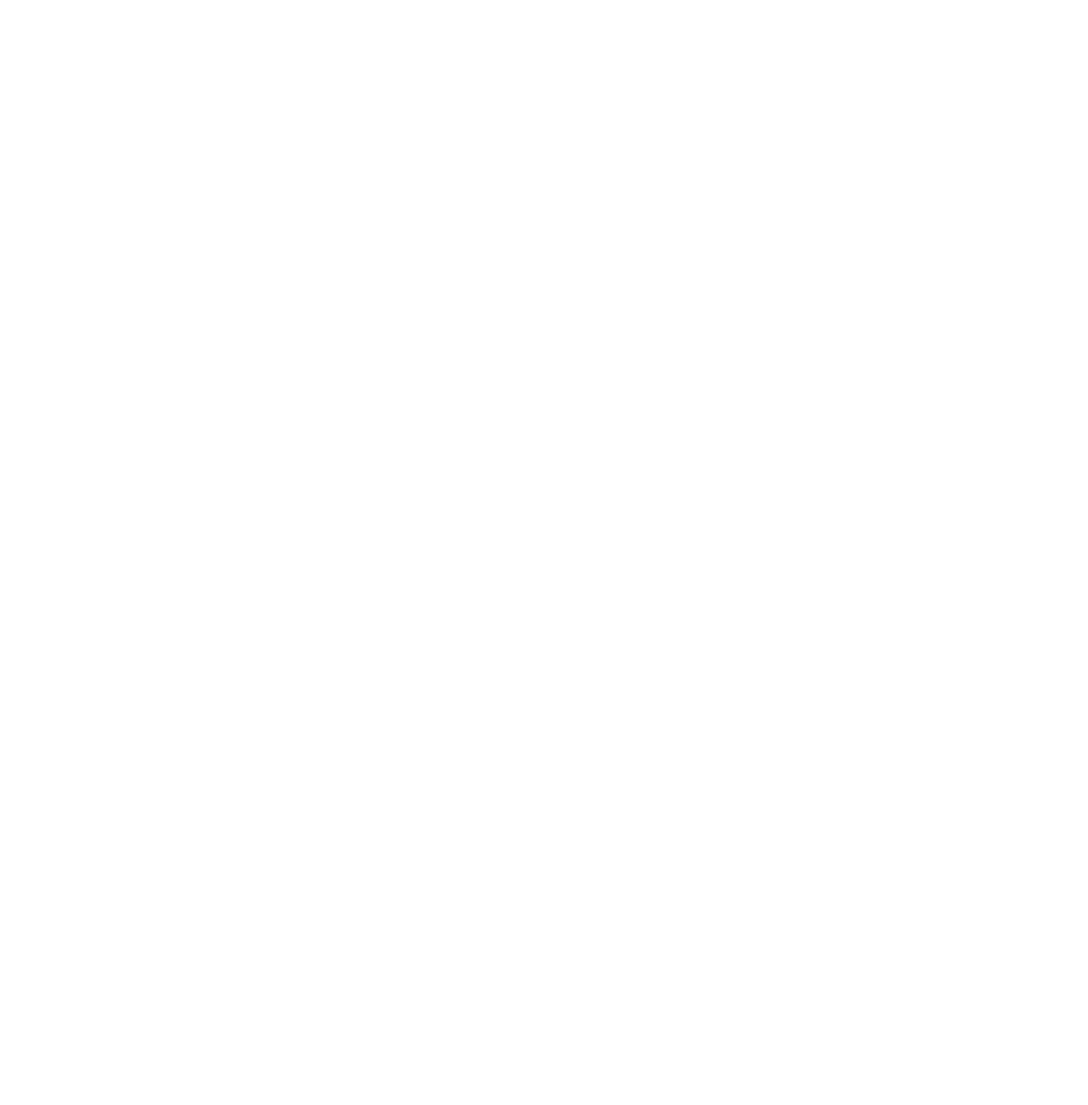
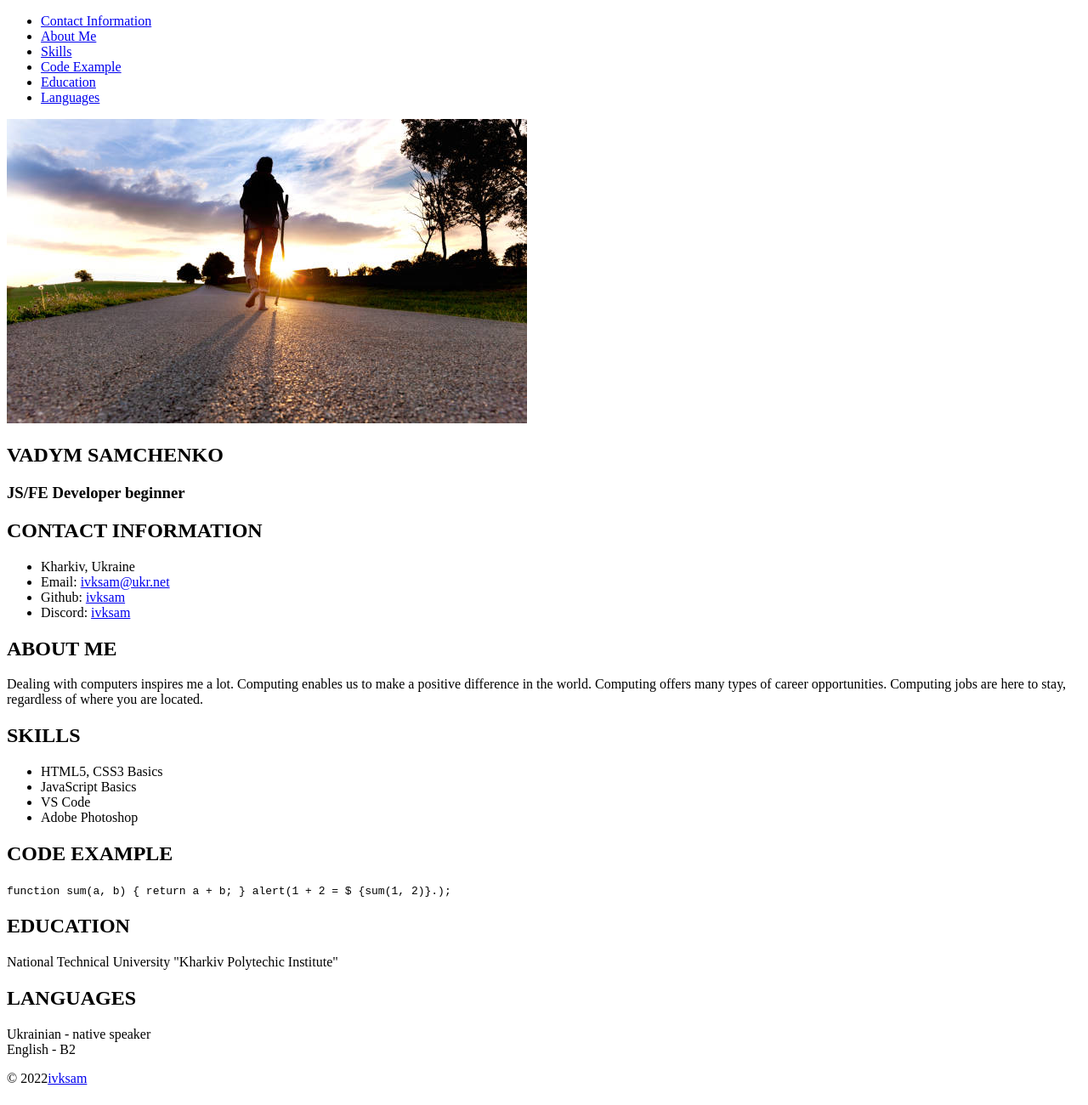
Before and after one commit to ivksam/rsschool-cv, a plain HTML site: page index.html in a window 1280 px wide. Shown: the top 1300 px of the page at 85% size. Before the commit the page ends 800 px from the top, so only its background shows below. Drawn offline with Linux system fonts and the light colour scheme.

Commit message:
feat: update index.html file

```diff
--- a/index.html
+++ b/index.html
@@ -8,4 +8,92 @@
   <meta name="viewport" content="width=device-width, initial-scale=1.0">
 </head>
 <body>
-    <header class="header">
+  <header class="header">
+    <div class="container header-container">
+      <nav class="nav">
+        <ul class="nav-list">
+          <li class="nav-item"><a href="#contacts" class="nav-link">Contact Information</a></li>
+          <li class="nav-item"><a href="#about" class="nav-link">About Me</a></li>
+          <li class="nav-item"><a href="#skills" class="nav-link">Skills</a></li>
+          <li class="nav-item"><a href="#code" class="nav-link">Code Example</a></li>
+          <li class="nav-item"><a href="#education" class="nav-link">Education</a></li>
+          <li class="nav-item"><a href="#languages" class="nav-link">Languages</a></li>
+        </ul>
+      </nav>
+    </div>
+  </header>
+  <main class="main">
+    <div class="container main-container">
+      <section class="section section-profile" id="profile">
+        <img src="./assets/img/avatar.jpg" alt="" class="section-profile-logo">
+        <div class="section-profile-title">
+          <h1 class="section-title main-title">VADYM SAMCHENKO</h1>
+          <h3 class="section-subtitle">JS/FE Developer beginner</h3>
+        </div>
+      </section>
+      <section class="section" id="contacts">
+        <h2 class="section-title">CONTACT INFORMATION</h2>
+        <ul class="section-list">
+          <li class="section-item contacts-item">
+            Kharkiv, Ukraine
+          </li>
+          <li class="section-item contacts-item">
+            Email: <a href="mailto:ivksam@ukr.net" title="email">ivksam@ukr.net</a>
+          </li>
+          <li class="section-item contacts-item">
+            Github: <a href="https://github.com/ivksam" title="github">ivksam</a>
+          </li>
+          <li class="section-item contacts-item">
+            Discord: <a href="https://discord.gg/ivksam#3389" title="discord">ivksam</a>
+          </li>
+        </ul>
+      </section>
+      <section class="section" id="about">
+        <h2 class="section-title">ABOUT ME</h2>
+        <p>
+          Dealing with computers inspires me a lot. Computing enables us to make a positive difference in the world. Computing offers many types of career opportunities. Computing jobs are here to stay, regardless of where you are located.
+        </p>
+      </section>
+      <section class="section" id="skills">
+        <h2 class="section-title">SKILLS</h2>
+        <ul class="section-list">
+          <li class="section-item">
+            HTML5, CSS3 Basics
+          </li>
+          <li class="section-item">
+            JavaScript Basics
+          </li>
+          <li class="section-item">
+            VS Code
+          </li>
+          <li class="section-item">
+            Adobe Photoshop
+          </li>
+        </ul>
+      </section>
+      <section class="section" id="code">
+        <h2 class="section-title">CODE EXAMPLE</h2>
+        <code>
+          function sum(a, b) { return a + b; }
+          alert(1 + 2 = $ {sum(1, 2)}.);
+        </code>
+      </section>
+      <section class="section section-education" id="education">
+        <h2 class="section-title">EDUCATION</h2>
+        <p>National Technical University "Kharkiv Polytechic Institute"</p>
+      </section>
+      <section class="section section-languages" id="languages">
+        <h2 class="section-title">LANGUAGES</h2>
+        <p>Ukrainian - native speaker<br>English - B2</p>
+      </section>
+    </div>
+  </main>
+  <footer class="footer">
+    <div class="container footer-container">
+      <div>© 2022<a href="https://github.com/ivksam" class="github">ivksam</a></div>
+      <img src="./assets/img/Stand_with_Ukraine.jpg" alt="Stand with Ukraine">
+      <a href="https://rs.school/js/" class="rss"></a>
+    </div>
+  </footer>
+</body>
+</html>
```
